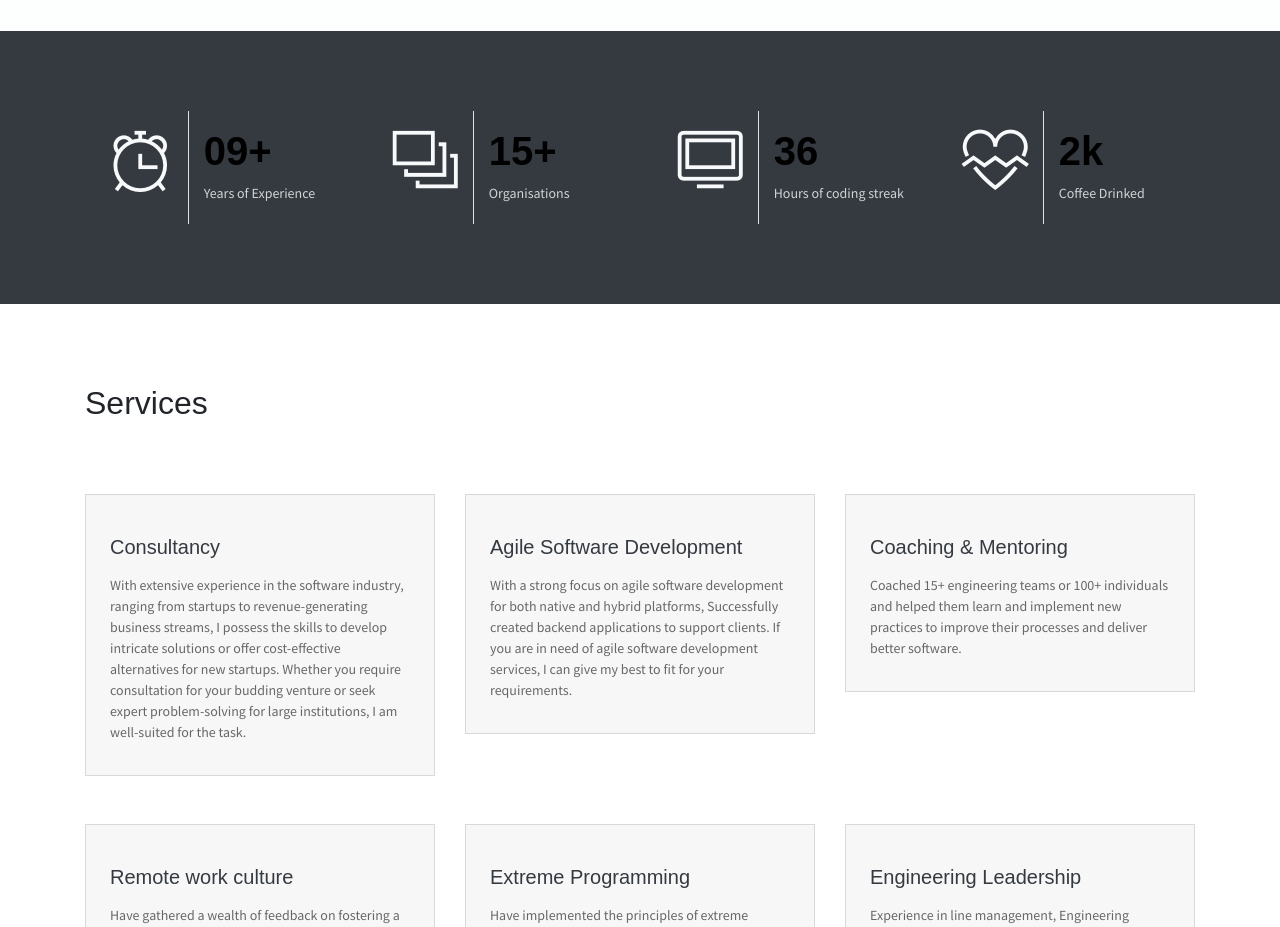
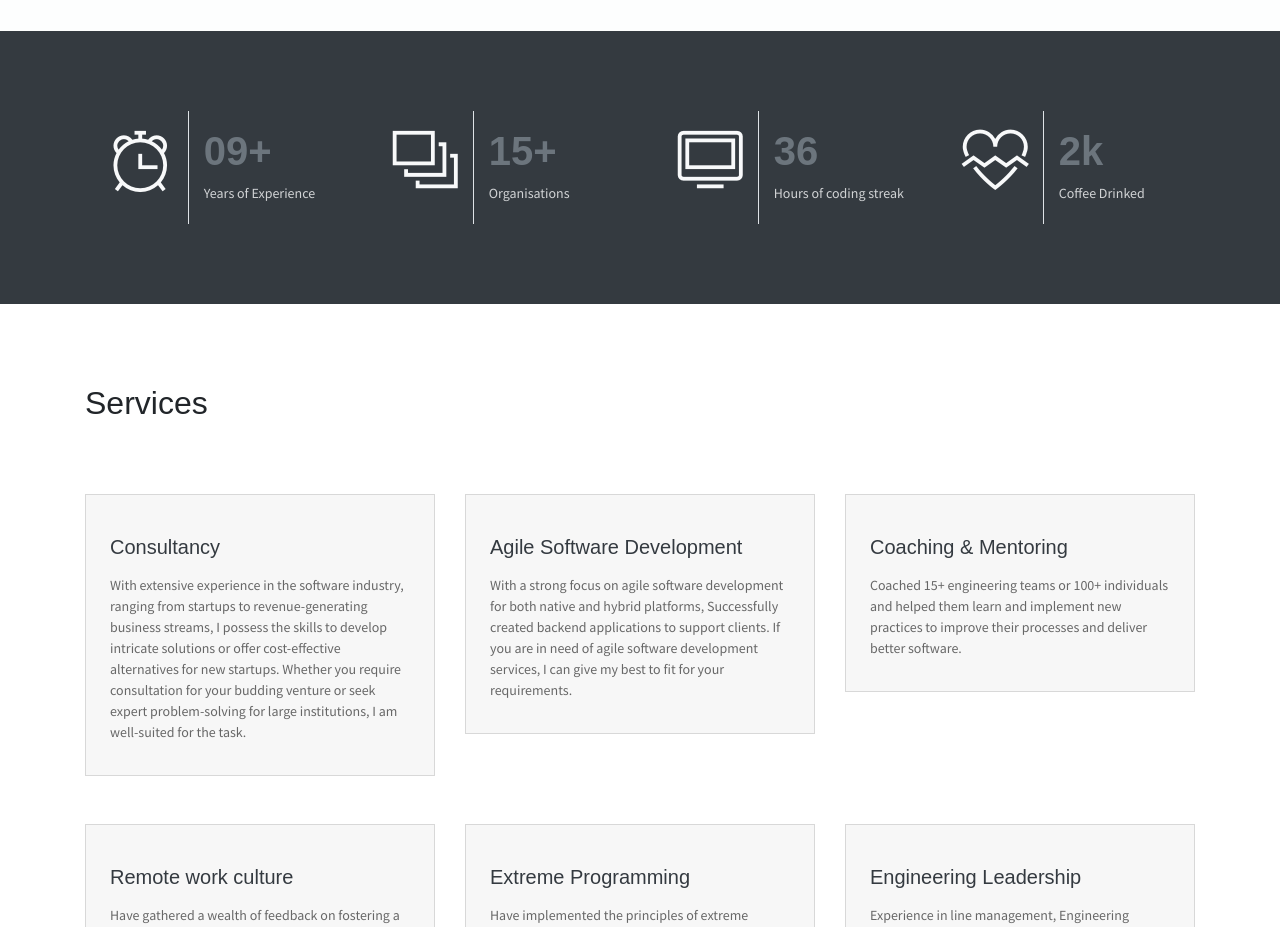
Before and after one commit to mshahabrauf/mshahabrauf.github.io, a website: page index.html in a window 1280 px wide. Shown: the part 2420-3347 px from the top of the page. Drawn offline with Linux system fonts and the light colour scheme.

Commit message:
Color change

```diff
--- a/index.html
+++ b/index.html
@@ -266,7 +266,7 @@
                             <div class="m-auto"><i class="ti-alarm-clock icon-xl"></i></div>
                         </div>
                         <div class="col-7 text-left py-3">
-                            <h1 class="text-danger font-weight-bold font40">09+</h1>
+                            <h1 class="text-secondary font-weight-bold font40">09+</h1>
                             <p class="text-light mb-1">Years of Experience</p>
                         </div>
                     </div>
@@ -277,7 +277,7 @@
                             <div class="m-auto"><i class="ti-layers-alt icon-xl"></i></div>
                         </div>
                         <div class="col-7 text-left py-3">
-                            <h1 class="text-danger font-weight-bold font40">15+</h1>
+                            <h1 class="text-secondary font-weight-bold font40">15+</h1>
                             <p class="text-light mb-1">Organisations</p>
                         </div>
                     </div>
@@ -288,7 +288,7 @@
                             <div class="m-auto"><i class="ti-desktop icon-xl"></i></div>
                         </div>
                         <div class="col-7 text-left py-3">
-                            <h1 class="text-danger font-weight-bold font40">36</h1>
+                            <h1 class="text-secondary font-weight-bold font40">36</h1>
                             <p class="text-light mb-1">Hours of coding streak</p>
                         </div>
                     </div>
@@ -299,7 +299,7 @@
                             <div class="m-auto"><i class="ti-heart-broken icon-xl"></i></div>
                         </div>
                         <div class="col-7 text-left py-3">
-                            <h1 class="text-danger font-weight-bold font40">2k</h1>
+                            <h1 class="text-secondary font-weight-bold font40">2k</h1>
                             <p class="text-light mb-1">Coffee Drinked</p>
                         </div>
                     </div>
```
